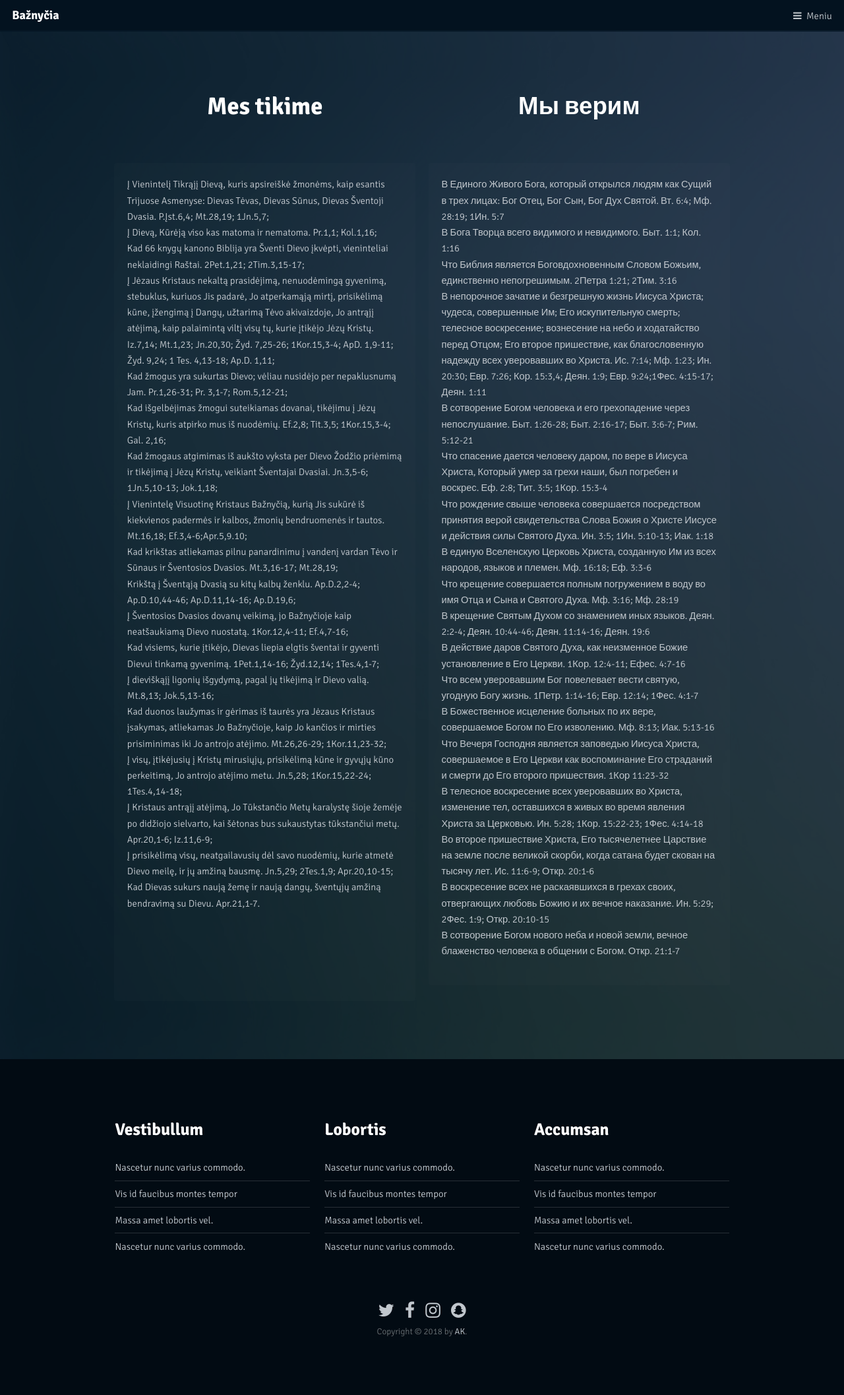
After one commit to AurelijusK/bazn, a PHP site: page /about.php in a window 1280 px wide. The commit adds this page. Shown: the whole page at 66% size. Run offline with PHP 8.4, Linux system fonts and the light colour scheme; some libraries are stand-ins or nearby versions.

Commit message:
2018-12-18

```diff
--- /dev/null
+++ b/about.php
@@ -0,0 +1,101 @@
+<!DOCTYPE HTML>
+
+<html>
+	<head>
+		<title>Mes tikime</title>
+		<meta charset="utf-8" />
+		<meta name="viewport" content="width=device-width, initial-scale=1" />
+		<link rel="stylesheet" href="assets/css/main.css" />
+		<link rel="stylesheet" href="https://use.fontawesome.com/releases/v5.6.1/css/all.css" integrity="sha384-gfdkjb5BdAXd+lj+gudLWI+BXq4IuLW5IT+brZEZsLFm++aCMlF1V92rMkPaX4PP" crossorigin="anonymous">
+	</head>
+	<body class="subpage">
+
+		<!-- Header -->
+		<!-- Nav -->
+		<?php include 'menu.php';?>
+		<?php include 'config.php';?>
+		<!-- Main -->
+		<div id="main">
+
+		<!-- One -->
+
+		<section class="wrapper style1">
+			<div class="inner">
+				<!-- <header class="align-center">
+					<h2>Aliquam ipsum purus dolor</h2>
+					<p>Cras sagittis turpis sit amet est tempus, sit amet consectetur purus tincidunt.</p>
+				</header> -->
+			<div class="flex flex-2">
+			<!-- All Posts -->
+
+						<div class="col">
+							<header class="align-center">
+							<h2>Mes tikime</h2>
+							</header>
+							<div class="longtext">
+							<p>
+
+							Į Vienintelį Tikrąjį Dievą, kuris apsireiškė žmonėms, kaip esantis Trijuose Asmenyse: Dievas Tėvas, Dievas Sūnus, Dievas Šventoji Dvasia. P.Įst.6,4; Mt.28,19; 1Jn.5,7;<br>
+							Į Dievą, Kūrėją viso kas matoma ir nematoma. Pr.1,1; Kol.1,16;<br>
+							Kad 66 knygų kanono Biblija yra Šventi Dievo įkvėpti, vieninteliai neklaidingi Raštai. 2Pet.1,21; 2Tim.3,15-17;<br>
+							Į Jėzaus Kristaus nekaltą prasidėjimą, nenuodėmingą gyvenimą, stebuklus, kuriuos Jis padarė, Jo atperkamąją mirtį, prisikėlimą kūne, įžengimą į Dangų, užtarimą Tėvo akivaizdoje,
+							 Jo antrąjį atėjimą, kaip palaimintą viltį visų tų, kurie įtikėjo Jėzų Kristų. Iz.7,14; Mt.1,23; Jn.20,30; Žyd. 7,25-26; 1Kor.15,3-4; ApD. 1,9-11; Žyd. 9,24; 1 Tes. 4,13-18; Ap.D. 1,11;<br>
+							Kad žmogus yra sukurtas Dievo; vėliau nusidėjo per nepaklusnumą Jam. Pr.1,26-31; Pr. 3,1-7; Rom.5,12-21;<br>
+							Kad išgelbėjimas žmogui suteikiamas dovanai, tikėjimu į Jėzų Kristų, kuris atpirko mus iš nuodėmių. Ef.2,8; Tit.3,5; 1Kor.15,3-4; Gal. 2,16;<br>
+							Kad žmogaus atgimimas iš aukšto vyksta per Dievo Žodžio priėmimą ir tikėjimą į Jėzų Kristų, veikiant Šventajai Dvasiai. Jn.3,5-6; 1Jn.5,10-13; Jok.1,18;<br>
+							Į Vienintelę Visuotinę Kristaus Bažnyčią, kurią Jis sukūrė iš kiekvienos padermės ir kalbos, žmonių bendruomenės ir tautos. Mt.16,18; Ef.3,4-6;Apr.5,9.10;<br>
+							Kad krikštas atliekamas pilnu panardinimu į vandenį vardan Tėvo ir Sūnaus ir Šventosios Dvasios. Mt.3,16-17; Mt.28,19;<br>
+							Krikštą į Šventąją Dvasią su kitų kalbų ženklu. Ap.D.2,2-4; Ap.D.10,44-46; Ap.D.11,14-16; Ap.D.19,6;<br>
+							Į Šventosios Dvasios dovanų veikimą, jo Bažnyčioje kaip neatšaukiamą Dievo nuostatą. 1Kor.12,4-11; Ef.4,7-16;<br>
+							Kad visiems, kurie įtikėjo, Dievas liepia elgtis šventai ir gyventi Dievui tinkamą gyvenimą. 1Pet.1,14-16; Žyd.12,14; 1Tes.4,1-7;<br>
+							Į dieviškąjį ligonių išgydymą, pagal jų tikėjimą ir Dievo valią. Mt.8,13; Jok.5,13-16;<br>
+							Kad duonos laužymas ir gėrimas iš taurės yra Jėzaus Kristaus įsakymas, atliekamas Jo Bažnyčioje, kaip Jo kančios ir mirties prisiminimas iki Jo antrojo atėjimo. Mt.26,26-29; 1Kor.11,23-32;<br>
+							Į visų, įtikėjusių į Kristų mirusiųjų, prisikėlimą kūne ir gyvųjų kūno perkeitimą, Jo antrojo atėjimo metu. Jn.5,28; 1Kor.15,22-24; 1Tes.4,14-18;<br>
+							Į Kristaus antrąjį atėjimą, Jo Tūkstančio Metų karalystę šioje žemėje po didžiojo sielvarto, kai šėtonas bus sukaustytas tūkstančiui metų. Apr.20,1-6; Iz.11,6-9;<br>
+							Į prisikėlimą visų, neatgailavusių dėl savo nuodėmių, kurie atmetė Dievo meilę, ir jų amžiną bausmę. Jn.5,29; 2Tes.1,9; Apr.20,10-15;<br>
+							Kad Dievas sukurs naują žemę ir naują dangų, šventųjų amžiną bendravimą su Dievu. Apr.21,1-7.<br><br><br><br><br>
+							</p>
+							</div>
+						</div>
+						<div class="col">
+							<header class="align-center">
+							<h2>Мы верим</h2>
+							</header>
+							<div class="longtext">
+							<p>
+
+							В Единого Живого Бога, который открылся людям как Сущий в трех лицах: Бог Отец, Бог Сын, Бог Дух Святой. Вт. 6:4; Мф. 28:19; 1Ин. 5:7<br>
+							В Бога Творца всего видимого и невидимого. Быт. 1:1; Кол. 1:16<br>
+							Что Библия является Боговдохновенным Словом Божьим, единственно непогрешимым. 2Петра 1:21; 2Тим. 3:16<br>
+							В непорочное зачатие и безгрешную жизнь Иисуса Христа; чудеса, совершенные Им; Его искупительную смерть; телесное воскресение; вознесение на небо и ходатайство перед Отцом;
+							 Его второе пришествие, как благословенную надежду всех уверовавших во Христа. Ис. 7:14; Мф. 1:23; Ин. 20:30; Евр. 7:26; Кор. 15:3,4;
+							Деян. 1:9; Евр. 9:24;1Фес. 4:15-17; Деян. 1:11<br>
+							В сотворение Богом человека и его грехопадение через непослушание. Быт. 1:26-28; Быт. 2:16-17; Быт. 3:6-7; Рим. 5:12-21<br>
+							Что спасение дается человеку даром, по вере в Иисуса Христа, Который умер за грехи наши, был погребен и воскрес. Еф. 2:8; Тит. 3:5; 1Кор. 15:3-4<br>
+							Что рождение свыше человека совершается посредством принятия верой свидетельства Слова Божия о Христе Иисусе и действия силы Святого Духа. Ин. 3:5; 1Ин. 5:10-13; Иак. 1:18<br>
+							В единую Вселенскую Церковь Христа, созданную Им из всех народов, языков и племен. Мф. 16:18; Еф. 3:3-6<br>
+							Что крещение совершается полным погружением в воду во имя Отца и Сына и Святого Духа. Мф. 3:16; Мф. 28:19<br>
+							В крещение Святым Духом со знамением иных языков. Деян. 2:2-4; Деян. 10:44-46; Деян. 11:14-16; Деян. 19:6<br>
+							В действие даров Святого Духа, как неизменное Божие установление в Его Церкви. 1Кор. 12:4-11; Ефес. 4:7-16<br>
+							Что всем уверовавшим Бог повелевает вести святую, угодную Богу жизнь. 1Петр. 1:14-16; Евр. 12:14; 1Фес. 4:1-7<br>
+							В Божественное исцеление больных по их вере, совершаемое Богом по Его изволению. Мф. 8:13; Иак. 5:13-16<br>
+							Что Вечеря Господня является заповедью Иисуса Христа, совершаемое в Его Церкви как воспоминание Его страданий и смерти до Его второго пришествия. 1Кор 11:23-32<br>
+							В телесное воскресение всех уверовавших во Христа, изменение тел, оставшихся в живых во время явления Христа за Церковью. Ин. 5:28; 1Кор. 15:22-23; 1Фес. 4:14-18<br>
+							Во второе пришествие Христа, Его тысячелетнее Царствие на земле после великой скорби, когда сатана будет скован на тысячу лет. Ис. 11:6-9; Откр. 20:1-6<br>
+							В воскресение всех не раскаявшихся в грехах своих, отвергающих любовь Божию и их вечное наказание. Ин. 5:29; 2Фес. 1:9; Откр. 20:10-15<br>
+							В сотворение Богом нового неба и новой земли, вечное блаженство человека в общении с Богом. Откр. 21:1-7
+							</p>
+							</div>
+						</div>
+
+			</div>
+			</div>
+		</section>
+
+		<!-- Footer -->
+		<?php include 'footer.php';?>
+
+
+
+	</body>
+</html>
--- a/assets/css/main.css
+++ b/assets/css/main.css
@@ -3483,11 +3483,27 @@
 		height: 160px;
 		white-space: wrap;
 		overflow: hidden;
-
 		/* for good looks */
 		padding: 10px;
 
 	}
+	.longtext {
+		background: rgba(255, 255, 255, 0.01);
+		border-radius: 4px;
+		margin: 0 0 2em 0;
+		position: relative;
+		/* essential */
+		text-overflow: ellipsis;
+		width: 100%;
+		height: auto;
+		white-space: wrap;
+		overflow: hidden;
+		/* for good looks */
+		padding: 20px;
+		padding-bottom: 10px;
+
+	}
+
 
 /* Video */
 
--- a/gallery.php
+++ b/gallery.php
@@ -84,7 +84,7 @@
 
 								</div>
 								<header class="align-center">
-								<?php echo "<a href='galleries.php' class='button big alt scrolly'><span>Galerijos</span></a>"; ?>
+								<?php echo "<a href='galleries.php' class='button big alt scrolly'><span>Visos galerijos</span></a>"; ?>
 								</header>
 
 						</section>
--- a/galleryedit.php
+++ b/galleryedit.php
@@ -36,7 +36,7 @@
 						</header>
 					<form action="galleryeditfin.php?galleryid=<?php echo $_GET['galleryid'] ?>" method="post" enctype="multipart/form-data">
 					Nuotraukos aprasymas:
-					<input type="text"   name="imgtitle" value="" required>
+					<input type="text"   name="imgtitle" value=" ">
 					Pasirinkti foto:
 					<label class="cabinetpost">
 					<input type="file" name="img" class="filepost" />
@@ -99,7 +99,7 @@
 				</div>
 
 				<header class="align-center">
-				<?php echo "<a href='galleries.php' class='button big alt scrolly'><span>Galerijos</span></a>"; ?>
+				<?php echo "<a href='galleries.php' class='button big alt scrolly'><span>Visos galerijos</span></a>"; ?>
 				</header>
 
 			</section>
--- a/gallerynew.php
+++ b/gallerynew.php
@@ -22,8 +22,8 @@
 
                 <form action="gallerynewfin.php" method="post" enctype="multipart/form-data">
 
-                    <p>Galerijos pavadinimas: </p>
-                    <input class="input" type="text"  required name="gallerytitle" value="" ><br>
+                    <p>Galerijos pavadinimas:
+                    <input class="input" type="text"  required name="gallerytitle" value="" ></p>
                     <p><?php echo date("Y-m-d");?></p><br>
                     <button type="submit" class="button alt scrolly">Taip</button>
 
--- a/index.php
+++ b/index.php
@@ -111,8 +111,9 @@
 								<h2><?php echo $row['posttitle']; ?></h2>
 								<p><?php echo $row['postautor'].'  '.$row['postdate']; ?></p>
 							</header>
-
+							<div class="longtext">
 							<p><?php echo $row['postcontent']; ?></p>
+							</div>
 							</div>
 
 					<?php
--- a/menu.php
+++ b/menu.php
@@ -12,8 +12,10 @@
 <nav id="menu">
     <ul class="links">
         <li><a href="index.php">Pradžia</a></li>
+        <li><a href="about.php">Mes tikime</a></li>
         <li><a href="video.php">Video</a></li>
+        <li><a href="galleries.php">Galerijos</a></li>
         <li><a href="post.php">Naujienos</a></li>
-        <li><a href="galleries.php">Galerijos</a></li>
+
     </ul>
 </nav>
```
Also changed, not shown: galleries.php (+7 -9 lines), post.php (+12 -2 lines), postnew.php (added, +47 -0 lines), postnewfin.php (added, +15 -0 lines), video.php (+5 -8 lines), videonew.php (+5 -7 lines), images/thumbs/2018-12-18_8-01-02.JPG (added), images/thumbs/2018-12-18_9-06-16.JPG (added), images/thumbs/2018-12-18_9-07-35.JPG (added), 3 other files.
